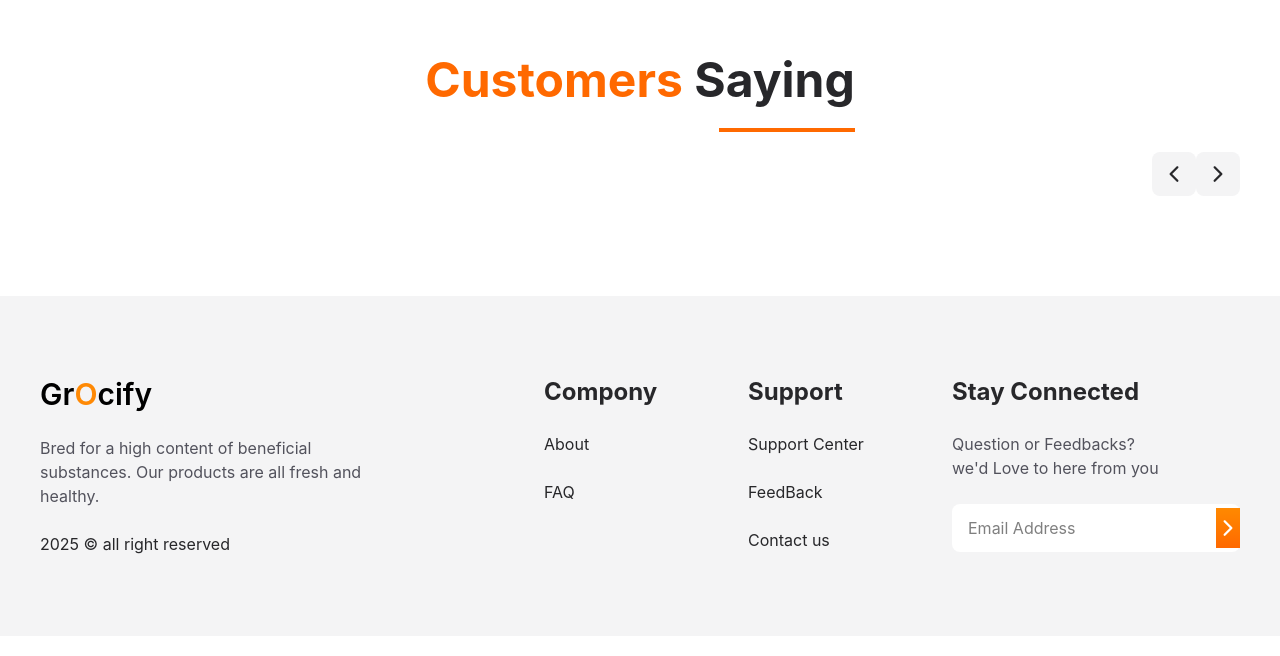
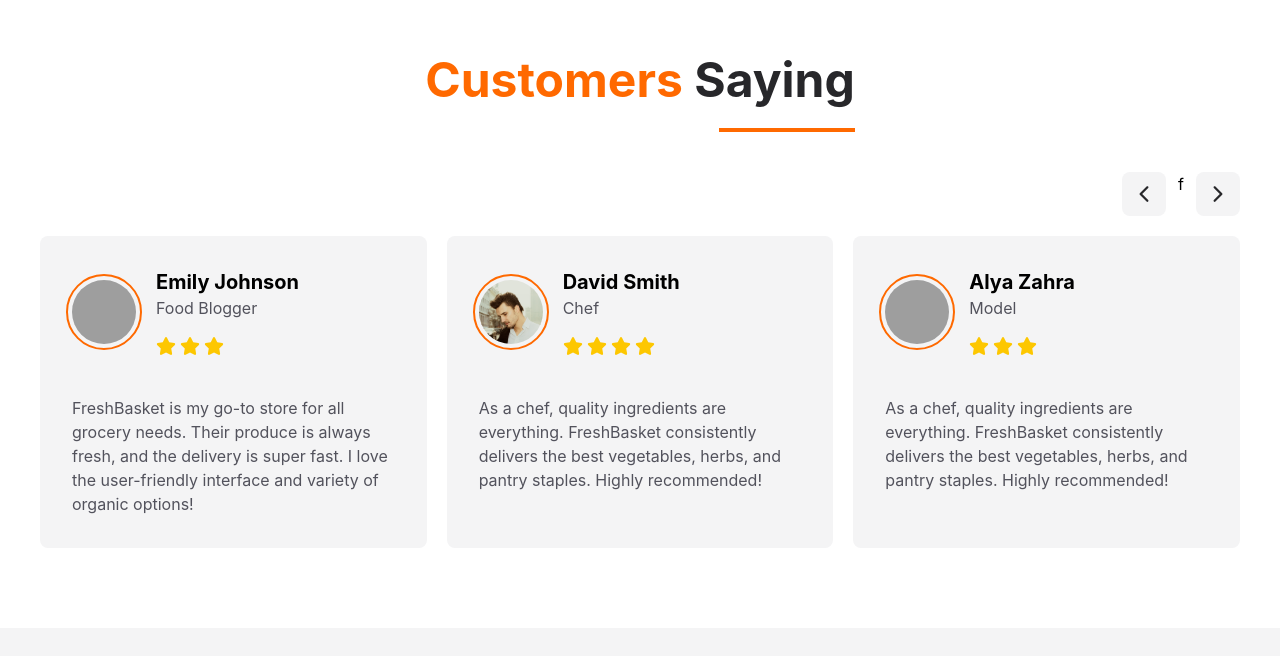
Before and after one commit to pawangrover100/-Multipage-Grocery-Website-with-React-Tailwind-CSS, a React (Vite) app: page / in a window 1280 px wide. Shown: the part 4664-5320 px from the top of the page. Built offline with nearby package versions, Linux system fonts and the light colour scheme; grey boxes are pictures that could not be loaded.

Commit message:
add slider in testimonials.jsx

```diff
--- a/package.json
+++ b/package.json
@@ -14,6 +14,7 @@
     "react": "^19.2.6",
     "react-dom": "^19.2.6",
     "react-icons": "^5.6.0",
+    "swiper": "^12.1.4",
     "tailwindcss": "^4.3.0"
   },
   "devDependencies": {
--- a/src/components/Process/Process.jsx
+++ b/src/components/Process/Process.jsx
@@ -14,7 +14,7 @@
 function Process() {
   const renderStep = steps.map((item) => {
     return (
-      <div key={item.id} className={`flex-1 basis-[300px] ${item.id% 2 ===0 ? 'md-mt-100': ''}`}>
+      <div key={item.id} className={`flex-1 basis-[300px] ${item.id% 2 ===0 ? 'md:-mt-100': ''}`}>
         <span className="flex justify-center items-center w-18 h-18 mx-auto text-8xl rounded-full  text-white bg-zinc-800 outline-dashed outline-zinc-800 outline-offset-7 outline-[3px]">
           {item.number}
         </span>
--- a/src/components/Testimonials/Testimonials.jsx
+++ b/src/components/Testimonials/Testimonials.jsx
@@ -1,22 +1,121 @@
-import React from "react";
 import Heading from "../Heading/Heading.jsx";
 import { IoIosArrowForward, IoIosArrowBack } from "react-icons/io";
+import Customer1 from "../../assets/Grocery Website Assets/customer1.jpg";
+import Customer2 from "../../assets/Grocery Website Assets/customer2.jpg";
+import Customer3 from "../../assets/Grocery Website Assets/customer3.jpg";
+import Customer4 from "../../assets/Grocery Website Assets/customer4.jpg";
+import Customer5 from "../../assets/Grocery Website Assets/customer5.jpg";
+import { FaStar } from "react-icons/fa6";
+import { Swiper, SwiperSlide } from "swiper/react";
+import { Navigation } from "swiper/modules";
+import "swiper/css";
+import "swiper/css/navigation";
+
 function Testimonials() {
   return (
     <section>
-      <div className="max-w-[1400px] px-10 mx-auto gap-x-3 py-20">
+      <div className="max-w-[1400px] px-10 mx-auto  py-20">
         <Heading highlight="Customers" heading="Saying" />
-        <div className="flex justify-end py-5">
-          <button className="text-2xl text-zinc-800 hover:bg-gradient-to-b hover:from-orange-400 hover:to-orange-500 hover:text-white cursor-pointer rounded-lg  w-11 h-11 bg-zinc-100 flex justify-center items-center">
+        <div className="flex justify-end gap-3 mt-5 py-5">
+          <button className="custom-prev text-2xl text-zinc-800 hover:bg-gradient-to-b hover:from-orange-400 hover:to-orange-500 hover:text-white cursor-pointer rounded-lg  w-11 h-11 bg-zinc-100 flex justify-center items-center">
             <IoIosArrowBack />
-          </button>
-          <button className="text-2xl text-zinc-800 hover:bg-gradient-to-b hover:from-orange-400 hover:to-orange-500 hover:text-white cursor-pointer rounded-lg  w-11 h-11 bg-zinc-100 flex justify-center items-center">
+          </button>f
+          <button className="custom-next text-2xl text-zinc-800 hover:bg-gradient-to-b hover:from-orange-400 hover:to-orange-500 hover:text-white cursor-pointer rounded-lg  w-11 h-11 bg-zinc-100 flex justify-center items-center">
             <IoIosArrowForward />
           </button>
         </div>
+
+        <Swiper
+          navigation={{
+            nextEl: ".custom-next",
+            prevEl: ".custom-prev",
+          }}
+          loop={true}
+          breakpoints={{
+            640: { slidesPerView: 1, spaceBetween: 20 },
+            768: { slidesPerView: 2, spaceBetween: 20 },
+            1024: { slidesPerView: 3, spaceBetween: 20 },
+          }}
+          modules={[Navigation]}
+          className="mySwiper"
+        >
+          {review.map((item) => {
+            return (
+              <SwiperSlide key={item.id} className="bg-zinc-100 p-8 rounded-lg">
+                <div className="flex gap-5 items-center">
+                  <div className="w-16 h-16 rounded-full">
+                    <img
+                      src={item.image}
+                      alt={item.name}
+                      className="w-16 h-16 rounded-full object-cover outline-2 outline-orange-500 outline-offset-4"
+                    />
+                  </div>
+                  <div>
+                    <h5 className="text-xl font-bold">{item.name}</h5>
+                    <p className="text-zinc-600">{item.Profession}</p>
+                    <span className="flex text-yellow-400 mt-4 text-xl gap-1 ">
+                      {Array.from({ length: item.rating }, (_, index) => (
+                        <FaStar key={index} />
+                      ))}
+                    </span>
+                  </div>
+                </div>
+                <div className="mt-10 min-h-[15vh]">
+                  <p className="text-zinc-600">{item.para}</p>
+                </div>
+              </SwiperSlide>
+            );
+          })}
+        </Swiper>
+
+        {/* Cards */}
       </div>
     </section>
   );
 }
 
 export default Testimonials;
+
+const review = [
+  {
+    id: 1,
+    name: " Emily Johnson",
+    Profession: "Food Blogger",
+    rating: 3.5,
+    para: "FreshBasket is my go-to store for all grocery needs. Their produce is always fresh, and the delivery is super fast. I love the user-friendly interface and variety of organic options!",
+    image: Customer1,
+  },
+  {
+    id: 2,
+    name: "David Smith",
+    Profession: "Chef",
+    rating: 4.2,
+    para: "As a chef, quality ingredients are everything. FreshBasket consistently delivers the best vegetables, herbs, and pantry staples. Highly recommended!",
+    image: Customer2,
+  },
+  {
+    id: 3,
+    name: "Alya Zahra",
+    Profession: "Model",
+    rating: 3,
+    para: "As a chef, quality ingredients are everything. FreshBasket consistently delivers the best vegetables, herbs, and pantry staples. Highly recommended!",
+    image: Customer3,
+  },
+  {
+    id: 4.9,
+    name: " Carlos Mendes",
+    Profession: "Fitness Coach",
+    rating: 4,
+    para: "I appreciate the selection of healthy foods and clean-label products. FreshBasket has been a great partner in my wellness journey!",
+    image: Customer4,
+  },
+
+  {
+    id: 5,
+    name: "Natcha",
+    Profession: "Nutritionist",
+    rating: 5,
+    para: "FreshBasket offers high-quality groceries at reasonable prices. Their organic section is impressive, and their customer service is top-notch.",
+    image: Customer5,
+  },
+];
```
Also changed, not shown: 2 other files (tests, documents, lock files or other folders).
